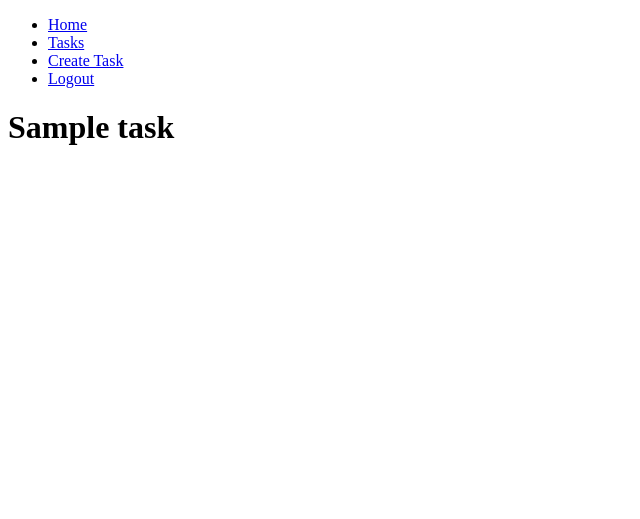
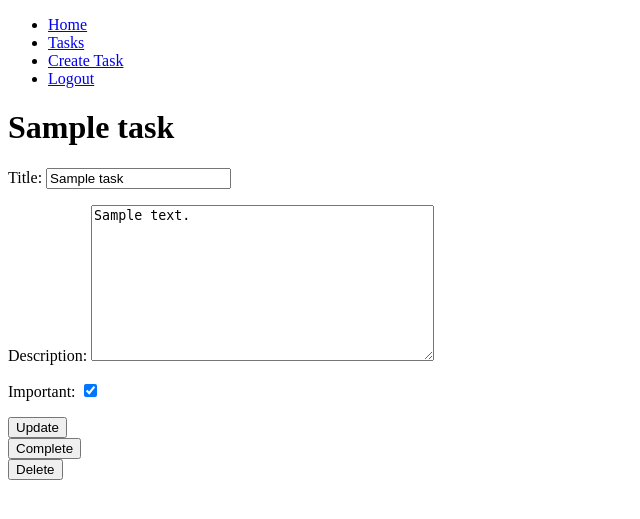
Before and after one commit to julianmaldonadoag/task-app-django, a Django app: page /tasks/1/ in a window 1280 px wide. Shown: the top 519 px of the page, without its empty margins (0-640 px from the left). Run offline with Django 4.2, Linux system fonts and the light colour scheme; a user stored in the database is signed in; tables that the repository leaves empty hold one stand-in row (values such as "Sample post").

Commit message:
feat: update, complete and delete task

```diff
--- a/djangocrud/urls.py
+++ b/djangocrud/urls.py
@@ -25,5 +25,7 @@ urlpatterns = [
     path('signin/', views.signin, name='signin'),
     path('tasks/', views.tasks, name='tasks'),
     path('tasks/<int:task_id>/', views.task_detail, name='task_detail'),
+    path('tasks/<int:task_id>/complete/', views.complete_task, name='complete_task'),
+    path('tasks/<int:task_id>/delete/', views.delete_task, name='delete_task'),
     path('tasks/create/', views.create_task, name='create_task')
 ]
--- a/tasks/templates/task_detail.html
+++ b/tasks/templates/task_detail.html
@@ -4,4 +4,29 @@
 
 <h1>{{ task.title }}</h1>
 
+{{ error }}
+
+<form method="POST">
+  {% csrf_token %}
+  {{ form.as_p }}
+  <button>
+    Update
+  </button>
+</form>
+
+<form action="{% url 'complete_task' task.id %}" method="POST">
+  {% csrf_token %}
+  <button>
+    Complete
+  </button>
+</form>
+
+<form action="{% url 'delete_task' task.id %}" method="POST">
+  {% csrf_token %}
+  <button>
+    Delete
+  </button>
+</form>
+
+
 {% endblock %}
--- a/tasks/templates/tasks.html
+++ b/tasks/templates/tasks.html
@@ -2,7 +2,7 @@
 
 {% block content %}
 
-<h1>Tasks</h1>
+<h1>Tasks pending</h1>
 
 <ul>
   {% for task in tasks %}
--- a/tasks/views.py
+++ b/tasks/views.py
@@ -5,6 +5,7 @@ from django.contrib.auth import login, logout, authenticate
 from django.db import IntegrityError
 from .forms import TaskForm
 from .models import Task
+from django.utils import timezone
 
 # Create your views here.
 def home(request):
@@ -65,8 +66,23 @@ def tasks(request):
     return render(request, 'tasks.html', { 'tasks': tasks })
 
 def task_detail(request, task_id):
-    task = get_object_or_404(Task, pk=task_id)
-    return render(request, 'task_detail.html', { 'task': task })
+    if request.method == 'GET':
+        task = get_object_or_404(Task, pk=task_id, user=request.user)
+        form = TaskForm(instance=task)
+        return render(request, 'task_detail.html', { 'task': task, 'form': form })
+    # Update task.
+    else:
+        try:
+            task = get_object_or_404(Task, pk=task_id, user=request.user)
+            form = TaskForm(request.POST, instance=task)
+            form.save()
+            return redirect('tasks')
+        except ValueError:
+            return render(request, 'task_detail.html', {
+                'task': task,
+                'form': form,
+                'error': 'Error updating task'
+            })
 
 def create_task(request):
     if request.method == 'GET':
@@ -85,3 +101,16 @@ def create_task(request):
                 'form': TaskForm(),
                 'error': 'Please provide valid data'
             })
+
+def complete_task(request, task_id):
+    task = get_object_or_404(Task, pk=task_id, user=request.user)
+    if request.method == 'POST':
+        task.datecompleted = timezone.now()
+        task.save()
+        return redirect('tasks')
+
+def delete_task(request, task_id):
+    task = get_object_or_404(Task, pk=task_id, user=request.user)
+    if request.method == 'POST':
+        task.delete()
+        return redirect('tasks')
```
